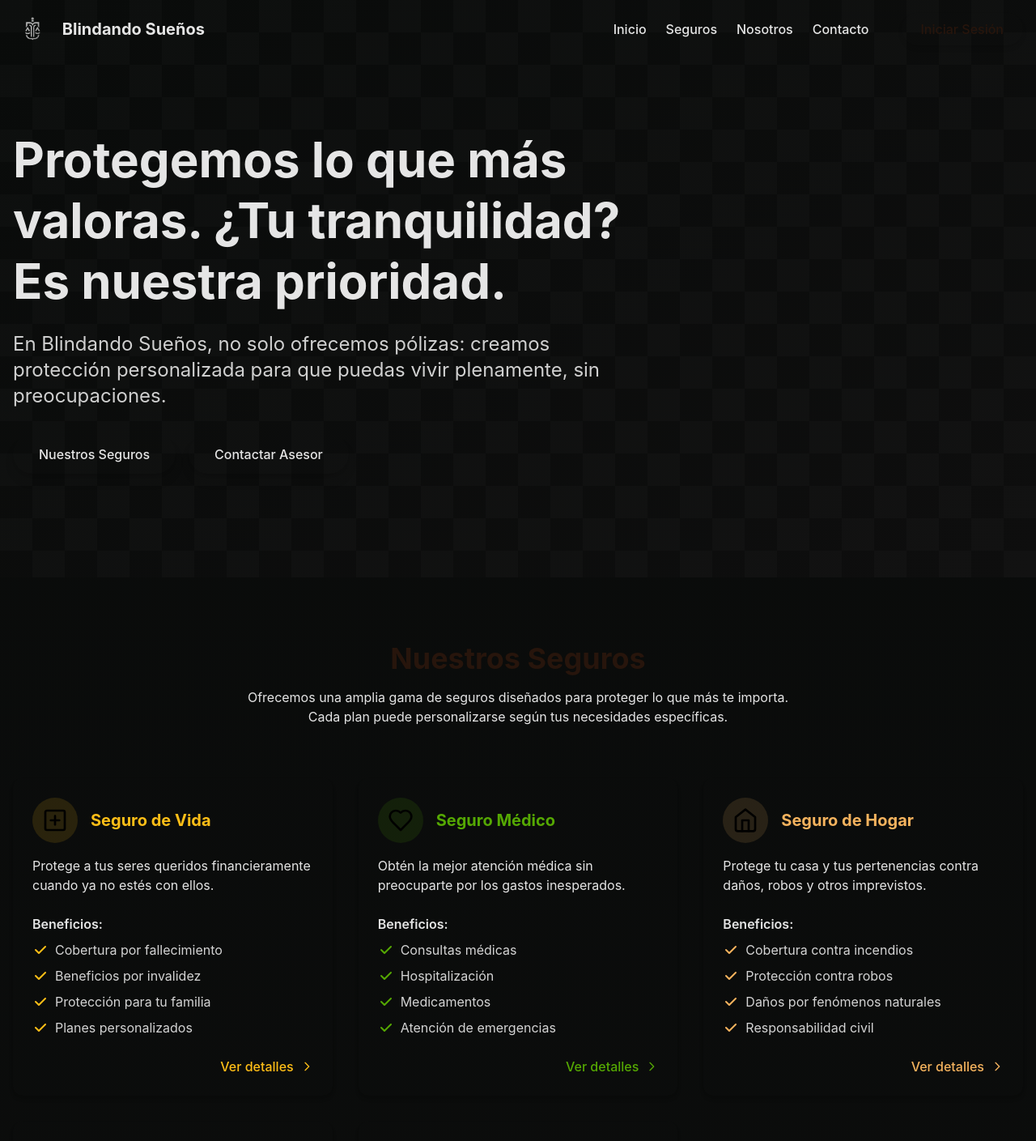
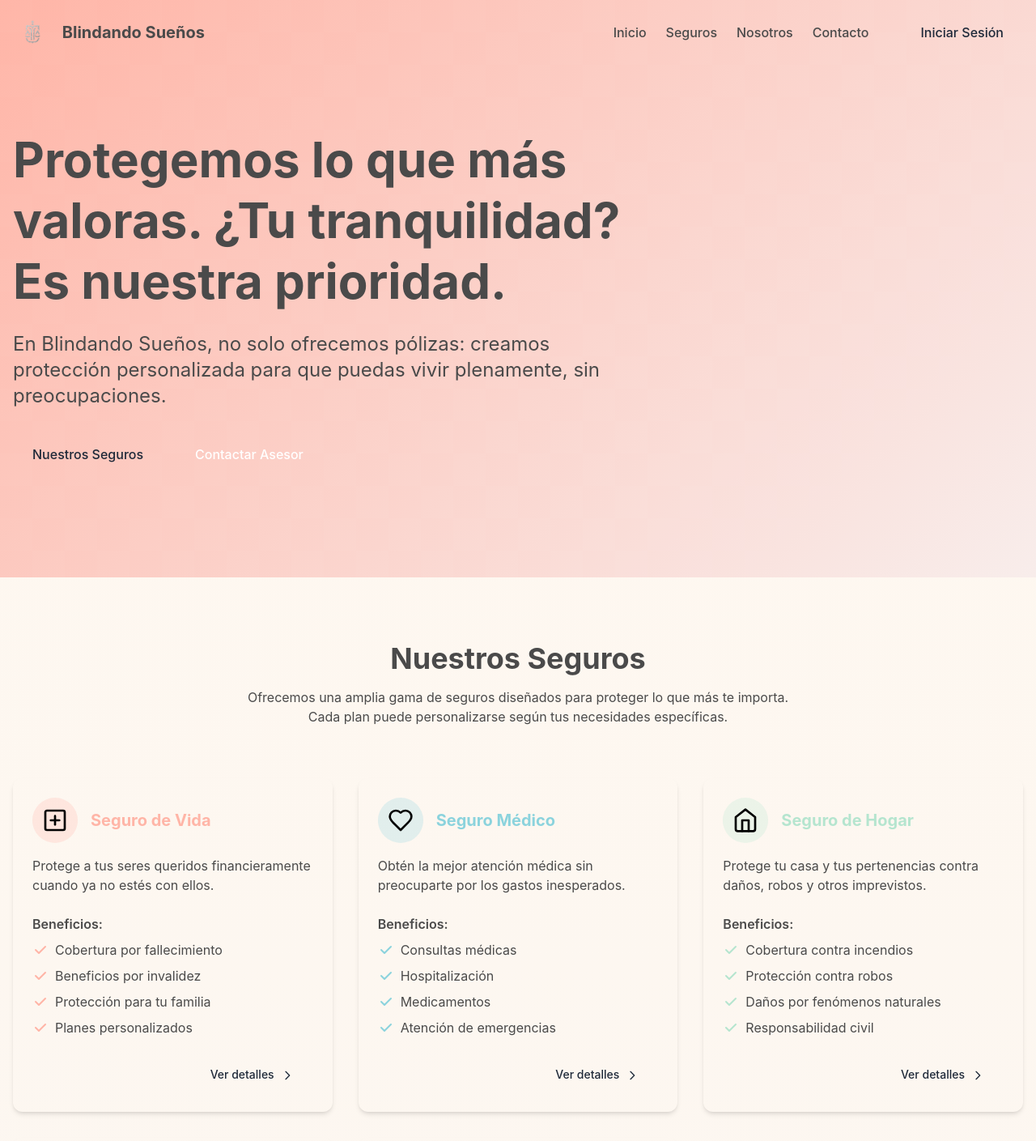
Before and after one commit to milojarow/web-blindando, a Next.js app: page / in a window 1280 px wide. Shown: the top 1409 px of the page at 81% size. Built offline with nearby package versions, Linux system fonts and the light colour scheme.

Commit message:
Update color scheme to pastel colors and implement consistent Button component system

```diff
--- /dev/null
+++ b/app/components/buttons/Button.js
@@ -0,0 +1,43 @@
+'use client';
+
+import Link from 'next/link';
+
+export default function Button({
+  children,
+  variant = 'primary',
+  href,
+  onClick,
+  className = '',
+  type = 'button',
+  disabled = false,
+  fullWidth = false
+}) {
+  const baseStyles = "px-6 py-3 rounded-lg font-medium transition-all duration-300 transform hover:-translate-y-1 hover:shadow-lg focus:outline-none focus:ring-2 focus:ring-opacity-50";
+
+  const variantStyles = {
+    primary: "bg-primary text-gray-800 hover:bg-primary/90 focus:ring-primary/50",
+    secondary: "bg-secondary text-white hover:bg-secondary/90 focus:ring-secondary/50"
+  };
+
+  const widthClass = fullWidth ? 'w-full' : '';
+  const buttonClasses = `${baseStyles} ${variantStyles[variant]} ${widthClass} ${className}`;
+
+  if (href) {
+    return (
+      <Link href={href} className={buttonClasses}>
+        {children}
+      </Link>
+    );
+  }
+
+  return (
+    <button
+      type={type}
+      onClick={onClick}
+      disabled={disabled}
+      className={buttonClasses}
+    >
+      {children}
+    </button>
+  );
+}
--- a/app/components/cards/CardInsurance.js
+++ b/app/components/cards/CardInsurance.js
@@ -3,8 +3,9 @@
 import Image from 'next/image';
 import Link from 'next/link';
 import { useRef } from 'react';
+import Button from '../buttons/Button';
 
-export default function CardInsurance({ id, title, description, icon, benefits, color = "#FEBE17" }) {
+export default function CardInsurance({ id, title, description, icon, benefits, color = "#FFB5A7" }) {
   const cardRef = useRef(null);
 
   const onMouseMove = (e) => {
@@ -26,7 +27,7 @@ export default function CardInsurance({ id, title, description, icon, benefits,
         '--card-color': color,
         background: `radial-gradient(
           800px circle at var(--mouse-x) var(--mouse-y),
-          rgba(255, 255, 255, 0.05),
+          rgba(255, 255, 255, 0.8),
           transparent 40%
         )`,
       }}
@@ -36,7 +37,7 @@ export default function CardInsurance({ id, title, description, icon, benefits,
         <div className="flex items-center mb-4">
           <div
             className="w-14 h-14 rounded-full flex items-center justify-center mr-4"
-            style={{ background: `${color}20` }}
+            style={{ background: `${color}40` }}
           >
             <Image
               src={icon}
@@ -51,11 +52,11 @@ export default function CardInsurance({ id, title, description, icon, benefits,
           </h3>
         </div>
 
-        <p className="text-neutral-200 mb-6">{description}</p>
+        <p className="text-text-dark mb-6">{description}</p>
 
         {benefits && benefits.length > 0 && (
           <div className="mt-auto mb-6">
-            <h4 className="font-semibold text-neutral-200 mb-2">Beneficios:</h4>
+            <h4 className="font-semibold text-text-dark mb-2">Beneficios:</h4>
             <ul className="space-y-2">
               {benefits.map((benefit, index) => (
                 <li key={index} className="flex items-start">
@@ -71,31 +72,23 @@ export default function CardInsurance({ id, title, description, icon, benefits,
                       clipRule="evenodd"
                     />
                   </svg>
-                  <span className="text-neutral-300">{benefit}</span>
+                  <span className="text-text-dark">{benefit}</span>
                 </li>
               ))}
             </ul>
           </div>
         )}
 
-        <div className="mt-auto flex justify-between items-center">
-          <div
-            className="relative h-[3px] w-1/3 overflow-hidden bg-neutral rounded-full"
-          >
-            <div
-              className="absolute top-0 left-0 h-full w-0 group-hover:w-full transition-all duration-700"
-              style={{ background: color }}
-            ></div>
-          </div>
-
-          <Link
+        <div className="mt-auto flex justify-end">
+          <Button
             href={`/seguros/${id}`}
-            className="inline-flex items-center font-medium transition-all group-hover:translate-x-1"
-            style={{ color }}
+            variant="primary"
+            className="text-sm px-4 py-2"
+            style={{ backgroundColor: color }}
           >
             Ver detalles
             <svg
-              className="ml-2 w-4 h-4"
+              className="ml-2 w-4 h-4 inline"
               fill="none"
               stroke="currentColor"
               viewBox="0 0 24 24"
@@ -108,7 +101,7 @@ export default function CardInsurance({ id, title, description, icon, benefits,
                 d="M9 5l7 7-7 7"
               />
             </svg>
-          </Link>
+          </Button>
         </div>
       </div>
 
--- a/app/components/layouts/Header.js
+++ b/app/components/layouts/Header.js
@@ -3,6 +3,7 @@
 import { useState, useEffect } from 'react';
 import Image from 'next/image';
 import Link from 'next/link';
+import Button from '../buttons/Button';
 
 export default function Header() {
   const [isScrolled, setIsScrolled] = useState(false);
@@ -38,7 +39,7 @@ export default function Header() {
             className="h-10 w-auto"
           />
           <span className={`text-xl font-bold transition-all ${
-            isScrolled ? 'text-primary' : 'text-neutral-200'
+            isScrolled ? 'text-primary' : 'text-text-dark'
           }`}>
             Blindando Sueños
           </span>
@@ -55,7 +56,7 @@ export default function Header() {
             viewBox="0 0 24 24"
             stroke="currentColor"
             className={`w-6 h-6 transition-all ${
-              isScrolled ? 'text-primary' : 'text-neutral-200'
+              isScrolled ? 'text-primary' : 'text-text-dark'
             }`}
           >
             <path
@@ -72,7 +73,7 @@ export default function Header() {
           <Link
             href="/#inicio"
             className={`font-medium transition-all hover:text-secondary ${
-              isScrolled ? 'text-neutral-200' : 'text-neutral-200'
+              isScrolled ? 'text-text-dark' : 'text-text-dark'
             }`}
           >
             Inicio
@@ -80,7 +81,7 @@ export default function Header() {
           <Link
             href="/#seguros"
             className={`font-medium transition-all hover:text-secondary ${
-              isScrolled ? 'text-neutral-200' : 'text-neutral-200'
+              isScrolled ? 'text-text-dark' : 'text-text-dark'
             }`}
           >
             Seguros
@@ -88,7 +89,7 @@ export default function Header() {
           <Link
             href="/#nosotros"
             className={`font-medium transition-all hover:text-secondary ${
-              isScrolled ? 'text-neutral-200' : 'text-neutral-200'
+              isScrolled ? 'text-text-dark' : 'text-text-dark'
             }`}
           >
             Nosotros
@@ -96,21 +97,14 @@ export default function Header() {
           <Link
             href="/#contacto"
             className={`font-medium transition-all hover:text-secondary ${
-              isScrolled ? 'text-neutral-200' : 'text-neutral-200'
+              isScrolled ? 'text-text-dark' : 'text-text-dark'
             }`}
           >
             Contacto
           </Link>
-          <Link
-            href="/login"
-            className={`ml-4 px-6 py-2 rounded-full font-medium transition-all
-              ${isScrolled
-                ? 'bg-primary text-text-dark hover:bg-primary/90'
-                : 'bg-primary text-text-dark hover:bg-primary/90'
-              } shadow-md hover:shadow-lg`}
-          >
+          <Button href="/login" variant="primary" className="ml-4 py-2">
             Iniciar Sesión
-          </Link>
+          </Button>
         </nav>
 
         {/* Mobile Navigation Overlay */}
@@ -125,7 +119,7 @@ export default function Header() {
                 fill="none"
                 viewBox="0 0 24 24"
                 stroke="currentColor"
-                className="w-8 h-8 text-neutral-200"
+                className="w-8 h-8 text-text-dark"
               >
                 <path
                   strokeLinecap="round"
@@ -138,39 +132,40 @@ export default function Header() {
             <nav className="flex flex-col items-center gap-8">
               <Link
                 href="/#inicio"
-                className="text-neutral-200 text-xl font-medium"
+                className="text-text-dark text-xl font-medium"
                 onClick={() => setIsMenuOpen(false)}
               >
                 Inicio
               </Link>
               <Link
                 href="/#seguros"
-                className="text-neutral-200 text-xl font-medium"
+                className="text-text-dark text-xl font-medium"
                 onClick={() => setIsMenuOpen(false)}
               >
                 Seguros
               </Link>
               <Link
                 href="/#nosotros"
-                className="text-neutral-200 text-xl font-medium"
+                className="text-text-dark text-xl font-medium"
                 onClick={() => setIsMenuOpen(false)}
               >
                 Nosotros
               </Link>
               <Link
                 href="/#contacto"
-                className="text-neutral-200 text-xl font-medium"
+                className="text-text-dark text-xl font-medium"
                 onClick={() => setIsMenuOpen(false)}
               >
                 Contacto
               </Link>
-              <Link
+              <Button
                 href="/login"
-                className="mt-4 px-8 py-3 bg-primary text-text-dark rounded-full font-medium shadow-md"
+                variant="primary"
+                className="mt-4"
                 onClick={() => setIsMenuOpen(false)}
               >
                 Iniciar Sesión
-              </Link>
+              </Button>
             </nav>
           </div>
         )}
--- a/app/globals.css
+++ b/app/globals.css
@@ -1,9 +1,9 @@
 @import "tailwindcss";
 
 :root {
-  --foreground-rgb: 39, 21, 12;
-  --background-start-rgb: 9, 11, 10;
-  --background-end-rgb: 14, 14, 14;
+  --foreground-rgb: 74, 74, 74;
+  --background-start-rgb: 255, 248, 240;
+  --background-end-rgb: 249, 245, 241;
 }
 
 @theme inline {
@@ -15,8 +15,8 @@
 
 @media (prefers-color-scheme: dark) {
   :root {
-    --background: #0a0a0a;
-    --foreground: #ededed;
+    --background: #F9F5F1;
+    --foreground: #4A4A4A;
   }
 }
 
@@ -38,7 +38,7 @@ body {
 }
 
 .hero-gradient {
-  background: linear-gradient(135deg, #090B0A 0%, #0E0E0E 100%);
+  background: linear-gradient(135deg, #FFB5A7 0%, #F8EDEB 100%);
 }
 
 /* Loading animation */
@@ -59,7 +59,7 @@ body {
   width: 7px;
   height: 7px;
   border-radius: 50%;
-  background: #FEBE17;
+  background: #FFB5A7;
   margin: -4px 0 0 -4px;
 }
 .loading-spinner div:nth-child(1) {
--- a/app/page.js
+++ b/app/page.js
@@ -4,6 +4,7 @@ import Link from 'next/link';
 import Header from './components/layouts/Header';
 import CardInsurance from './components/cards/CardInsurance';
 import LoadingSpinner from './components/layouts/LoadingSpinner';
+import Button from './components/buttons/Button';
 
 const insuranceProducts = [
   {
@@ -11,7 +12,7 @@ const insuranceProducts = [
     title: 'Seguro de Vida',
     description: 'Protege a tus seres queridos financieramente cuando ya no estés con ellos.',
     icon: '/icons/life.svg',
-    color: '#4a6fa5',
+    color: '#FFB5A7',
     benefits: [
       'Cobertura por fallecimiento',
       'Beneficios por invalidez',
@@ -24,7 +25,7 @@ const insuranceProducts = [
     title: 'Seguro Médico',
     description: 'Obtén la mejor atención médica sin preocuparte por los gastos inesperados.',
     icon: '/icons/health.svg',
-    color: '#36d399',
+    color: '#8BD3DD',
     benefits: [
       'Consultas médicas',
       'Hospitalización',
@@ -37,7 +38,7 @@ const insuranceProducts = [
     title: 'Seguro de Hogar',
     description: 'Protege tu casa y tus pertenencias contra daños, robos y otros imprevistos.',
     icon: '/icons/home.svg',
-    color: '#f5b35e',
+    color: '#B5E5CF',
     benefits: [
       'Cobertura contra incendios',
       'Protección contra robos',
@@ -50,7 +51,7 @@ const insuranceProducts = [
     title: 'Seguro de Auto',
     description: 'Maneja con tranquilidad sabiendo que estás protegido ante cualquier accidente.',
     icon: '/icons/car.svg',
-    color: '#f87272',
+    color: '#FFD8A9',
     benefits: [
       'Daños a terceros',
       'Cobertura amplia',
@@ -63,7 +64,7 @@ const insuranceProducts = [
     title: 'Seguro de Viaje',
     description: 'Viaja sin preocupaciones con cobertura médica y de equipaje en todo el mundo.',
     icon: '/icons/travel.svg',
-    color: '#3abff8',
+    color: '#8EAAFB',
     benefits: [
       'Atención médica internacional',
       'Pérdida de equipaje',
@@ -81,9 +82,8 @@ export default function Home() {
       {/* Hero Section */}
       <section
         id="inicio"
-        className="hero-gradient text-neutral-200 pt-32 pb-20 md:pt-40 md:pb-32 relative overflow-hidden"
+        className="hero-gradient text-text-dark pt-32 pb-20 md:pt-40 md:pb-32 relative overflow-hidden"
       >
-        <div className="absolute inset-0 bg-gradient-to-br from-[#090B0A] to-[#0E0E0E] opacity-90 z-0"></div>
         <div
           className="absolute inset-0 z-0 opacity-30"
           style={{
@@ -98,22 +98,16 @@ export default function Home() {
             <h1 className="text-4xl md:text-5xl lg:text-6xl font-bold mb-6 leading-tight">
               Protegemos lo que más valoras. <span className="text-secondary">¿Tu tranquilidad?</span> Es nuestra prioridad.
             </h1>
-            <p className="text-xl md:text-2xl text-neutral-200/90 mb-8">
+            <p className="text-xl md:text-2xl text-text-dark mb-8">
               En Blindando Sueños, no solo ofrecemos pólizas: creamos <span className="text-secondary">protección personalizada</span> para que puedas vivir plenamente, sin preocupaciones.
             </p>
             <div className="flex flex-wrap gap-4">
-              <Link
-                href="#seguros"
-                className="px-8 py-3 rounded-full bg-primary text-text-dark font-medium shadow-lg hover:shadow-xl transform hover:-translate-y-1 transition-all duration-300"
-              >
+              <Button href="#seguros" variant="primary">
                 Nuestros Seguros
-              </Link>
-              <Link
-                href="#contacto"
-                className="px-8 py-3 rounded-full bg-secondary text-neutral-200 font-medium shadow-lg hover:shadow-xl transform hover:-translate-y-1 transition-all duration-300"
-              >
+              </Button>
+              <Button href="#contacto" variant="secondary">
                 Contactar Asesor
-              </Link>
+              </Button>
             </div>
           </div>
         </div>
@@ -128,7 +122,7 @@ export default function Home() {
             <h2 className="text-3xl md:text-4xl font-bold text-primary mb-4">
               Nuestros Seguros
             </h2>
-            <p className="text-neutral-200">
+            <p className="text-text-dark">
               Ofrecemos una amplia gama de seguros diseñados para proteger lo que más te importa. Cada plan puede <span className="text-secondary">personalizarse</span> según tus necesidades específicas.
             </p>
           </div>
@@ -143,7 +137,7 @@ export default function Home() {
                   description={product.description}
                   icon={product.icon}
                   benefits={product.benefits}
-                  color={product.id === 'seguro-de-vida' ? '#FEBE17' : product.id === 'seguro-medico' ? '#55A803' : product.color}
+                  color={product.color}
                 />
               ))}
             </div>
--- a/tailwind.config.js
+++ b/tailwind.config.js
@@ -8,17 +8,17 @@ module.exports = {
   theme: {
     extend: {
       colors: {
-        primary: "#FEBE17",
-        secondary: "#55A803",
-        accent: "#55A803",
-        neutral: "#212121",
-        "base-100": "#212023",
-        "base-200": "#0E0E0E",
-        info: "#3abff8",
-        success: "#36d399",
-        warning: "#fbbd23",
-        error: "#f87272",
-        "text-dark": "#27150C",
+        primary: "#FFB5A7",
+        secondary: "#8BD3DD",
+        accent: "#B5E5CF",
+        neutral: "#F8EDEB",
+        "base-100": "#FFF8F0",
+        "base-200": "#F9F5F1",
+        info: "#8EAAFB",
+        success: "#9ED2BE",
+        warning: "#FFD8A9",
+        error: "#FFC4C4",
+        "text-dark": "#4A4A4A",
       },
     },
   },
```
